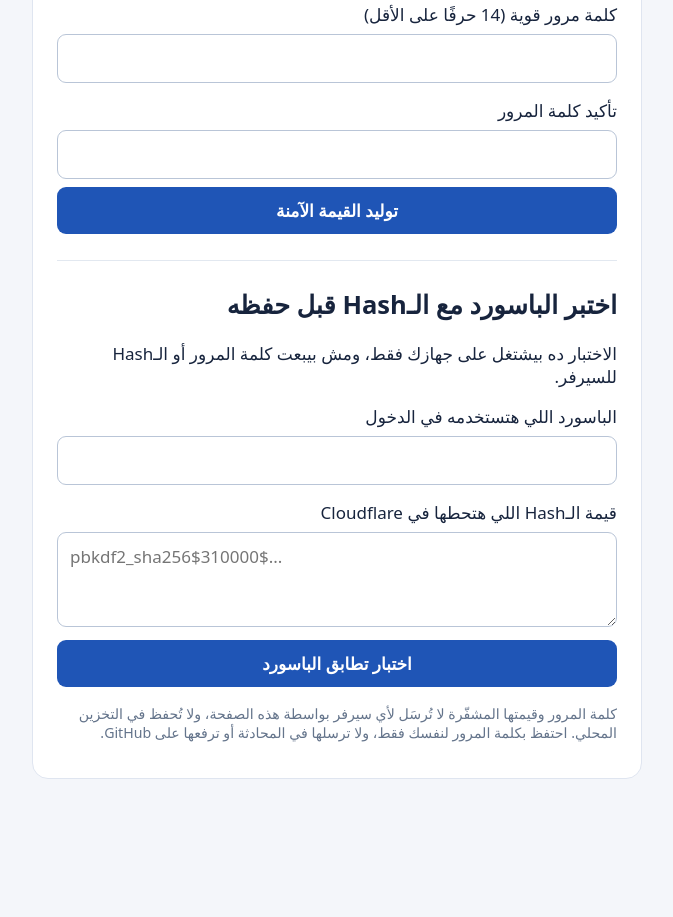
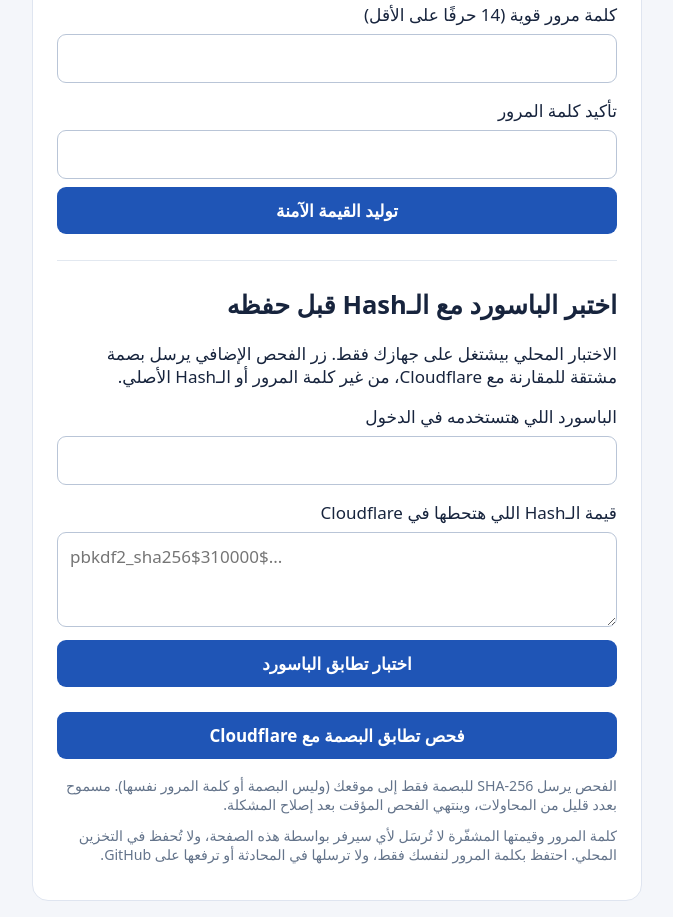
Before and after one commit to easybotapp366/genius-bookings, a website: page public/password-setup.html in a window 1280 px wide. Shown: the part 239-1156 px from the top of the page, without its empty margins (303-976 px from the left). Before the commit the page ends 1034 px from the top, so only its background shows below. Drawn offline with Linux system fonts and the light colour scheme.

Commit message:
Add setup-page Cloudflare Secret match diagnostic control

```diff
--- a/public/password-setup.html
+++ b/public/password-setup.html
@@ -24,12 +24,15 @@
 </div>
 <hr style="border:0;border-top:1px solid #e2e8f0;margin:26px 0">
 <h2>اختبر الباسورد مع الـHash قبل حفظه</h2>
-<p>الاختبار ده بيشتغل على جهازك فقط، ومش بيبعت كلمة المرور أو الـHash للسيرفر.</p>
+<p>الاختبار المحلي بيشتغل على جهازك فقط. زر الفحص الإضافي يرسل بصمة مشتقة للمقارنة مع Cloudflare، من غير كلمة المرور أو الـHash الأصلي.</p>
 <form id="verify-form" autocomplete="off">
 <label>الباسورد اللي هتستخدمه في الدخول<input id="verify-password" type="password" required autocomplete="off"></label>
 <label>قيمة الـHash اللي هتحطها في Cloudflare<textarea id="verify-hash" rows="3" required spellcheck="false" placeholder="pbkdf2_sha256$310000$..."></textarea></label>
 <button type="submit">اختبار تطابق الباسورد</button>
 </form>
 <p id="verify-notice" role="status" aria-live="polite"></p>
+<p><button type="button" id="check-cloudflare">فحص تطابق البصمة مع Cloudflare</button></p>
+<p id="cloudflare-check-result" role="status" aria-live="polite"></p>
+<small>الفحص يرسل SHA-256 للبصمة فقط إلى موقعك (وليس البصمة أو كلمة المرور نفسها). مسموح بعدد قليل من المحاولات، وينتهي الفحص المؤقت بعد إصلاح المشكلة.</small>
 <small>كلمة المرور وقيمتها المشفّرة لا تُرسَل لأي سيرفر بواسطة هذه الصفحة، ولا تُحفظ في التخزين المحلي. احتفظ بكلمة المرور لنفسك فقط، ولا ترسلها في المحادثة أو ترفعها على GitHub.</small>
 </main></body></html>
```
